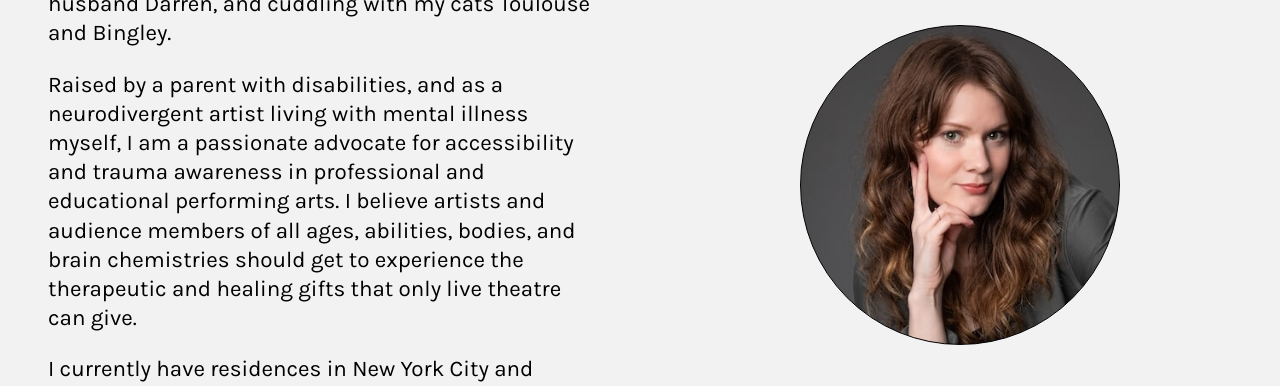
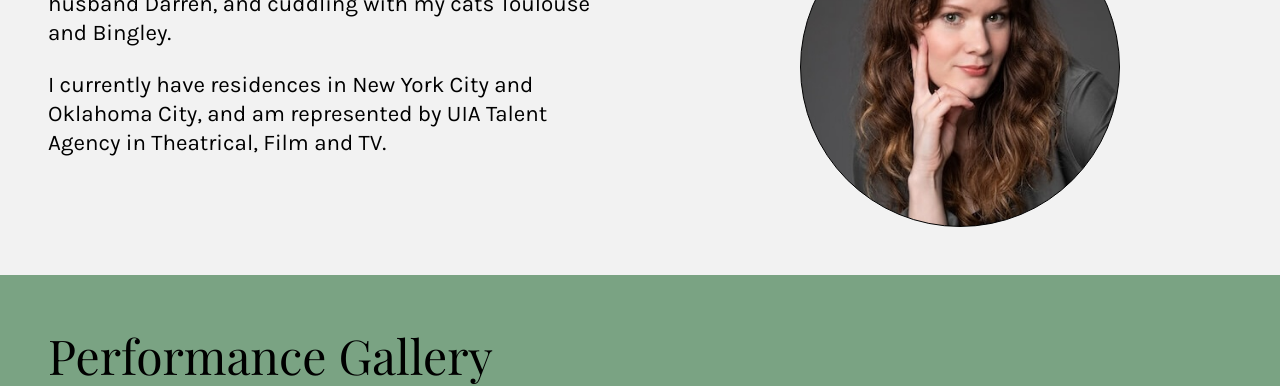
Before and after one commit to darrenjaworski/jcrew-site, a React (Create React App) app: page / in a window 1280 px wide. Shown: the part 1085-1471 px from the top of the page. Built offline with nearby package versions, Linux system fonts and the light colour scheme.

Commit message:
Update biography.tsx

```diff
--- a/src/presentation/components/molecules/biography.tsx
+++ b/src/presentation/components/molecules/biography.tsx
@@ -50,14 +50,6 @@ export const Biography = () => {
           Bingley.
         </p>
         <p>
-          Raised by a parent with disabilities, and as a neurodivergent artist
-          living with mental illness myself, I am a passionate advocate for
-          accessibility and trauma awareness in professional and educational
-          performing arts. I believe artists and audience members of all ages,
-          abilities, bodies, and brain chemistries should get to experience the
-          therapeutic and healing gifts that only live theatre can give.
-        </p>
-        <p>
           I currently have residences in New York City and Oklahoma City, and am represented by UIA Talent Agency in Theatrical, Film and TV.
         </p>
       </BiographyContainer>
```
